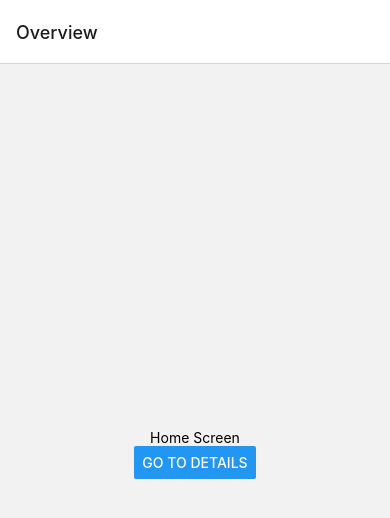
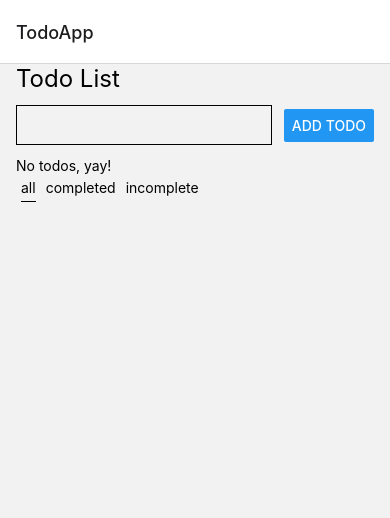
Before and after one commit to qiqiangwu/QingpuYangguang, a React Native app: screen /TodoApp in a window 390 px wide. Shown: the top 518 px of the page. Built offline with nearby package versions, Linux system fonts and the light colour scheme.

Commit message:
feat: 完成todoApp

```diff
--- a/package.json
+++ b/package.json
@@ -26,11 +26,13 @@
     "@types/jest": "^26.0.23",
     "@types/react-native": "^0.66.4",
     "@types/react-test-renderer": "^17.0.1",
+    "@types/remote-redux-devtools": "^0.5.5",
     "babel-jest": "^26.6.3",
     "eslint": "^7.14.0",
     "jest": "^26.6.3",
     "metro-react-native-babel-preset": "^0.66.2",
     "react-test-renderer": "17.0.2",
+    "remote-redux-devtools": "^0.5.16",
     "typescript": "^4.4.4"
   },
   "resolutions": {
--- a/src/App.tsx
+++ b/src/App.tsx
@@ -5,6 +5,7 @@ import {Button, Text, View} from 'react-native';
 import {Provider} from 'react-redux';
 import store from './store';
 import Counter from './features/counter/Counter';
+import TodoApp from './views/TodoApp'
 
 function HomeScreen({navigation}) {
   return (
@@ -35,7 +36,7 @@ export default function App() {
   return (
     <Provider store={store}>
       <NavigationContainer>
-        <Stack.Navigator initialRouteName="Home">
+        <Stack.Navigator initialRouteName="TodoApp">
           <Stack.Screen
             name="Home"
             component={HomeScreen}
@@ -43,6 +44,7 @@ export default function App() {
           />
           <Stack.Screen name="Details" component={DetailsScreen} />
           <Stack.Screen name="Counter" component={Counter} />
+          <Stack.Screen name="TodoApp" component={TodoApp} />
         </Stack.Navigator>
       </NavigationContainer>
     </Provider>
--- /dev/null
+++ b/src/constants.ts
@@ -0,0 +1,7 @@
+export const VISIBILITY_FILTERS: {
+  [key: string]: string;
+} = {
+  ALL: 'all',
+  COMPLETED: 'completed',
+  INCOMPLETE: 'incomplete',
+};
--- a/src/features/counter/Counter.tsx
+++ b/src/features/counter/Counter.tsx
@@ -1,10 +1,11 @@
 import React from 'react';
 import {Button, Text, View} from 'react-native';
 import {useSelector, useDispatch} from 'react-redux';
+import {useAppSelector} from '../../hooks';
 import {decrement, increment, selectCount} from './counterSlice';
 
 export default function Counter() {
-  const count = useSelector(selectCount);
+  const count = useAppSelector(state => state.counter.value);
   const dispatch = useDispatch();
 
   return (
--- a/src/store.ts
+++ b/src/store.ts
@@ -1,9 +1,9 @@
 import {configureStore} from '@reduxjs/toolkit';
-import counterReducer from './features/counter/counterSlice';
+import todoAppReducer from './views/TodoApp/todoAppSlice';
 
 const store = configureStore({
   reducer: {
-    counter: counterReducer,
+    todoApp: todoAppReducer,
   },
 });
 
@@ -11,5 +11,4 @@ export default store;
 
 // Infer the `RootState` and `AppDispatch` types from the store itself
 export type RootState = ReturnType<typeof store.getState>;
-
 export type AppDispatch = typeof store.dispatch;
--- /dev/null
+++ b/src/views/TodoApp/components/AddTodo.tsx
@@ -0,0 +1,57 @@
+import React, {useState} from 'react';
+import {Button, StyleSheet, TextInput, View} from 'react-native';
+import {connect} from 'react-redux';
+import {addTodo, AddTodoPayload, getNextTodoId} from '../todoAppSlice';
+
+interface DispatchProps {
+  addTodo: (payload: AddTodoPayload) => void;
+}
+
+type Props = DispatchProps;
+
+const styles = StyleSheet.create({
+  container: {
+    height: 64,
+    flexDirection: 'row',
+    alignItems: 'center',
+  },
+  input: {
+    flex: 1,
+    height: 40,
+    marginRight: 12,
+    borderWidth: 1,
+    padding: 10,
+  },
+});
+
+const AddTodo = ({addTodo}: Props) => {
+  const [text, onChangeText] = useState('');
+
+  function handleAddTodo() {
+    if (!text) {
+      return;
+    }
+    addTodo({
+      id: getNextTodoId(),
+      content: text,
+    });
+    onChangeText('');
+  }
+
+  return (
+    <View style={styles.container}>
+      <TextInput
+        onChangeText={onChangeText}
+        value={text}
+        style={styles.input}
+      />
+      <Button title="Add Todo" onPress={handleAddTodo} />
+    </View>
+  );
+};
+
+const mapDispatch = {
+  addTodo: (payload: AddTodoPayload) => addTodo(payload),
+};
+
+export default connect(null, mapDispatch)(AddTodo);
--- /dev/null
+++ b/src/views/TodoApp/components/Todo.tsx
@@ -0,0 +1,39 @@
+import React from 'react';
+import {Text, TouchableOpacity} from 'react-native';
+import {connect, ConnectedProps} from 'react-redux';
+import {toggleTodo} from '../todoAppSlice';
+
+export interface Todo {
+  id?: number;
+  completed: boolean;
+  content: string;
+}
+
+interface TodoProps extends Partial<PropsFromRedux> {
+  todo: Required<Todo>;
+}
+
+const TodoComponent = ({todo, toggleTodo}: TodoProps) => {
+  return (
+    <TouchableOpacity
+      onPress={() => {
+        toggleTodo?.({
+          id: todo.id,
+        });
+      }}>
+      <Text>
+        {todo && todo.completed ? '👌' : '👋'} {todo.content}
+      </Text>
+    </TouchableOpacity>
+  );
+};
+
+const mapDispatch = {
+  toggleTodo: (payload: any) => toggleTodo(payload),
+};
+
+const connector = connect(null, mapDispatch);
+
+type PropsFromRedux = ConnectedProps<typeof connector>;
+
+export default connector(TodoComponent);
--- /dev/null
+++ b/src/views/TodoApp/components/TodoList.tsx
@@ -0,0 +1,45 @@
+import React from 'react';
+import {FlatList, Text, View} from 'react-native';
+import TodoComponent, {Todo} from './Todo';
+import {RootState} from '../../../store';
+import {connect, ConnectedProps} from 'react-redux';
+import {
+  getTodos,
+  getTodosByVisibilityFilter,
+  selectVisibilityFilter,
+} from '../todoAppSlice';
+
+interface TodoListProps extends PropsFromRedux {}
+
+const TodoList = ({todos}: TodoListProps) => {
+  const renderItem = ({item}: {item: Required<Todo>}) => (
+    <TodoComponent todo={item} />
+  );
+
+  return (
+    <View>
+      {todos && todos.length ? (
+        <FlatList
+          data={todos}
+          renderItem={renderItem}
+          keyExtractor={(item: Required<Todo>) =>
+            item.id.toString()
+          }></FlatList>
+      ) : (
+        <Text>No todos, yay!</Text>
+      )}
+    </View>
+  );
+};
+
+const mapState = (store: RootState) => {
+  const visibilityFilter = selectVisibilityFilter(store);
+  const todos = getTodosByVisibilityFilter(store, visibilityFilter);
+  return {todos};
+};
+
+const connector = connect(mapState);
+
+type PropsFromRedux = ConnectedProps<typeof connector>;
+
+export default connector(TodoList);
--- /dev/null
+++ b/src/views/TodoApp/components/VisibilityFilters.tsx
@@ -0,0 +1,64 @@
+import React from 'react';
+import {StyleSheet, Text, TouchableOpacity, View} from 'react-native';
+import {connect, ConnectedProps} from 'react-redux';
+import {VISIBILITY_FILTERS} from '../../../constants';
+import {RootState} from '../../../store';
+import {selectVisibilityFilter, setFilter} from '../todoAppSlice';
+
+interface VisibilityFiltersProps extends PropsFromRedux {}
+
+const styles = StyleSheet.create({
+  container: {
+    flexDirection: 'row',
+  },
+  item: {
+    paddingVertical: 5,
+    marginHorizontal: 5,
+  },
+  filterActive: {
+    borderBottomColor: 'black',
+    borderBottomWidth: 1,
+  },
+});
+
+const VisibilityFilters = ({
+  activeFilter,
+  setFilter,
+}: VisibilityFiltersProps) => {
+  return (
+    <View style={styles.container}>
+      {Object.keys(VISIBILITY_FILTERS).map(filterKey => {
+        const currentFilter = VISIBILITY_FILTERS[filterKey];
+        return (
+          <TouchableOpacity
+            key={`visibility-filter-${currentFilter}`}
+            style={[
+              styles.item,
+              currentFilter === activeFilter && styles.filterActive,
+            ]}
+            onPress={() => {
+              setFilter({
+                filter: currentFilter,
+              });
+            }}>
+            <Text>{currentFilter}</Text>
+          </TouchableOpacity>
+        );
+      })}
+    </View>
+  );
+};
+
+const mapState = (store: RootState) => ({
+  activeFilter: selectVisibilityFilter(store),
+});
+
+const mapDispatch = {
+  setFilter: (payload: any) => setFilter(payload),
+};
+
+const connector = connect(mapState, mapDispatch);
+
+type PropsFromRedux = ConnectedProps<typeof connector>;
+
+export default connector(VisibilityFilters);
--- /dev/null
+++ b/src/views/TodoApp/index.tsx
@@ -0,0 +1,26 @@
+import React from 'react';
+import {SafeAreaView, StyleSheet, Text, View} from 'react-native';
+import AddTodo from './components/AddTodo';
+import TodoList from './components/TodoList';
+import VisibilityFilters from './components/VisibilityFilters';
+
+const styles = StyleSheet.create({
+  container: {
+    flex: 1,
+    marginHorizontal: 16,
+  },
+  title: {
+    fontSize: 24,
+  },
+});
+
+export default () => {
+  return (
+    <SafeAreaView style={styles.container}>
+      <Text style={styles.title}>Todo List</Text>
+      <AddTodo />
+      <TodoList />
+      <VisibilityFilters />
+    </SafeAreaView>
+  );
+};
--- /dev/null
+++ b/src/views/TodoApp/todoAppSlice.ts
@@ -0,0 +1,117 @@
+import {createSlice} from '@reduxjs/toolkit';
+import {VISIBILITY_FILTERS} from '../../constants';
+import {RootState} from '../../store';
+import {Todo} from './components/Todo';
+
+let nextTodoId = 0;
+
+interface TodoAppState {
+  allIds: number[];
+  byIds: {
+    [key: number]: Todo;
+  };
+  visibilityFilter: string;
+}
+
+const initialState: TodoAppState = {
+  allIds: [],
+  byIds: {},
+  visibilityFilter: VISIBILITY_FILTERS.ALL,
+};
+
+export interface AddTodoPayload {
+  id: number;
+  content: string;
+}
+
+export const todoAppSlice = createSlice({
+  name: 'todoApp',
+  initialState,
+  reducers: {
+    addTodo(state, action) {
+      const {id, content} = action.payload;
+      state.allIds = [...state.allIds, id];
+      state.byIds = {
+        ...state.byIds,
+        [id]: {
+          content,
+          completed: false,
+        },
+      };
+    },
+    toggleTodo(state, action) {
+      const {id} = action.payload;
+      state.byIds = {
+        ...state.byIds,
+        [id]: {
+          ...state.byIds[id],
+          completed: !state.byIds[id].completed,
+        },
+      };
+    },
+    setFilter(state, action) {
+      state.visibilityFilter = action.payload.filter;
+    },
+  },
+});
+
+export function getNextTodoId() {
+  return ++nextTodoId;
+}
+
+export const {addTodo, toggleTodo, setFilter} = todoAppSlice.actions;
+
+export default todoAppSlice.reducer;
+
+// selectors
+export const getTodoAppState = (store: RootState) => store.todoApp;
+
+export const getTodoList = (store: RootState) =>
+  getTodoAppState(store) ? getTodoAppState(store).allIds : [];
+
+export const getTodoById = (store: RootState, id: number) => {
+  const todoAppState = getTodoAppState(store);
+  if (todoAppState) {
+    const find = todoAppState.byIds[id];
+    if (find) {
+      return {...find, id};
+    }
+  }
+  return null;
+};
+
+export const getTodos: (store: RootState) => Required<Todo>[] = (
+  store: RootState,
+) => {
+  const todos: Required<Todo>[] = [];
+
+  getTodoList(store).forEach(id => {
+    const todo = getTodoById(store, id);
+    if (todo) {
+      todos.push(todo);
+    }
+  });
+
+  return todos;
+};
+
+export const selectVisibilityFilter = (store: RootState) =>
+  getTodoAppState(store)
+    ? getTodoAppState(store).visibilityFilter
+    : VISIBILITY_FILTERS.ALL;
+
+export const getTodosByVisibilityFilter = (
+  store: RootState,
+  visibilityFilter: string,
+) => {
+  const allTodos = getTodos(store);
+  switch (visibilityFilter) {
+    case VISIBILITY_FILTERS.COMPLETED:
+      return allTodos.filter(todo => todo.completed);
+    case VISIBILITY_FILTERS.INCOMPLETE:
+      return allTodos.filter(todo => !todo.completed);
+    case VISIBILITY_FILTERS.ALL:
+    default:
+      return allTodos;
+  }
+};
```
Also changed, not shown: 2 other files (tests, documents, lock files or other folders).
